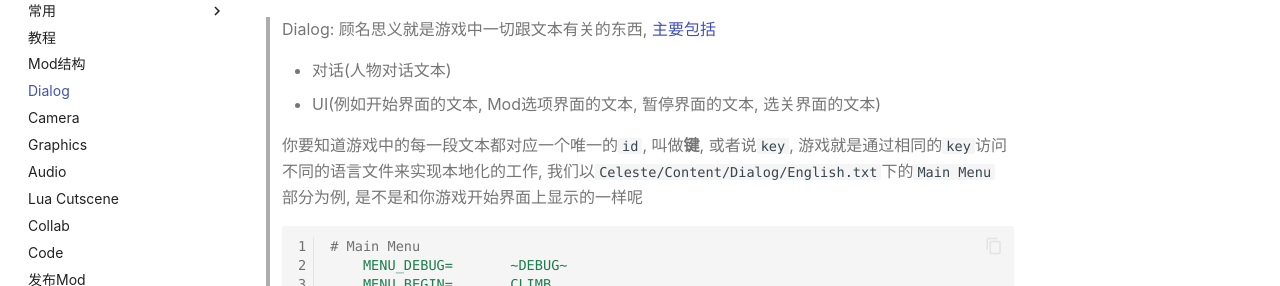
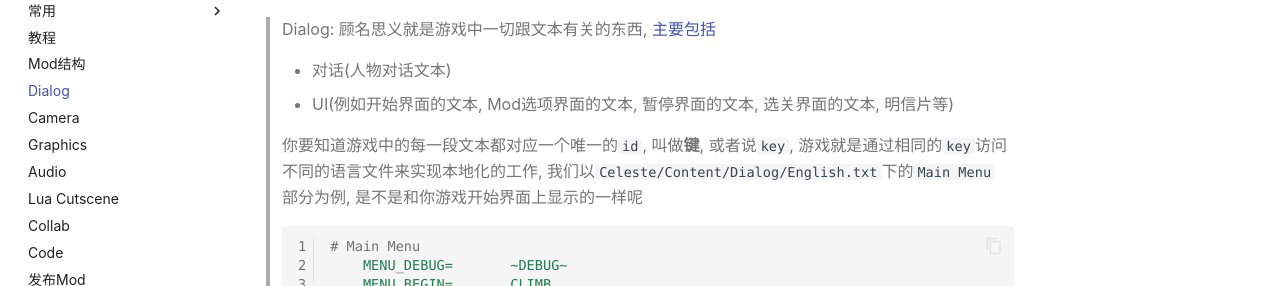
Before and after one commit to LuckyBoy-7/CelesteWikiModule, an MkDocs documentation site: the page built from docs/mappings/dialog.md, in a window 1280 px wide and 1400 px high. Shown: the part 289-575 px from the top of the window. Built offline with MkDocs 1.6.1 and Material for MkDocs 9.7.7, drawn with Linux system fonts in a browser that asks for light colours; comment, search, counter and statistics services are not loaded.

Commit message:
添加明信片

```diff
--- a/docs/mappings/dialog.md
+++ b/docs/mappings/dialog.md
@@ -6,7 +6,7 @@
 > 顾名思义就是游戏中一切跟文本有关的东西, [主要包括](https://wiki.biligame.com/celeste/%E6%96%87%E6%9C%AC%E6%95%99%E7%A8%8B#%E6%96%87%E6%9C%AC%E4%BD%BF%E7%94%A8)
 >
 > * 对话(人物对话文本)
-> * UI(例如开始界面的文本, Mod选项界面的文本, 暂停界面的文本, 选关界面的文本)
+> * UI(例如开始界面的文本, Mod选项界面的文本, 暂停界面的文本, 选关界面的文本, 明信片等)
 >
 > 你要知道游戏中的每一段文本都对应一个唯一的`id`, 叫做**键**, 或者说`key`, 游戏就是通过相同的`key`访问不同的语言文件来实现本地化的工作,
 > 我们以`Celeste/Content/Dialog/English.txt`下的`Main Menu` 部分为例, 是不是和你游戏开始界面上显示的一样呢
@@ -46,6 +46,7 @@
 * [添加对话emoji](https://github.com/EverestAPI/Resources/wiki/Adding-Custom-Dialogue#custom-emotes)
 把你的emoji图片放到`Graphics/Atlases/Gui/emoji`目录下(`.png`格式的), 对话对应文本为`:你的图片相对路径(不带.png):`例如`:LuckyCelesteMod/shock:`
 * [Lua Cutscene过场动画(即配合对话的演出)](lua_cutscene.md)
+* [明信片](https://www.bilibili.com/video/BV1Av4y1D7a8/?t=179)
 
 ## QA
 
```
